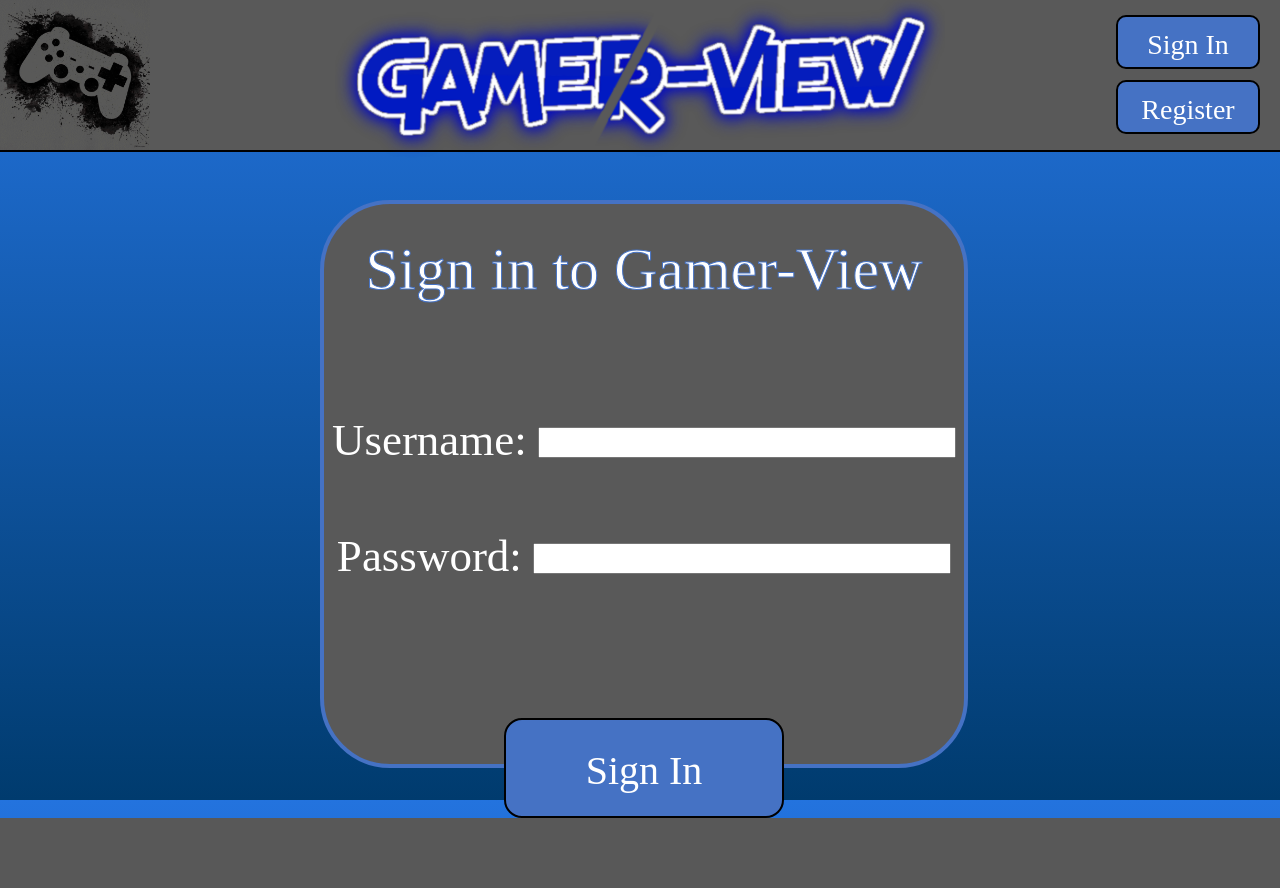
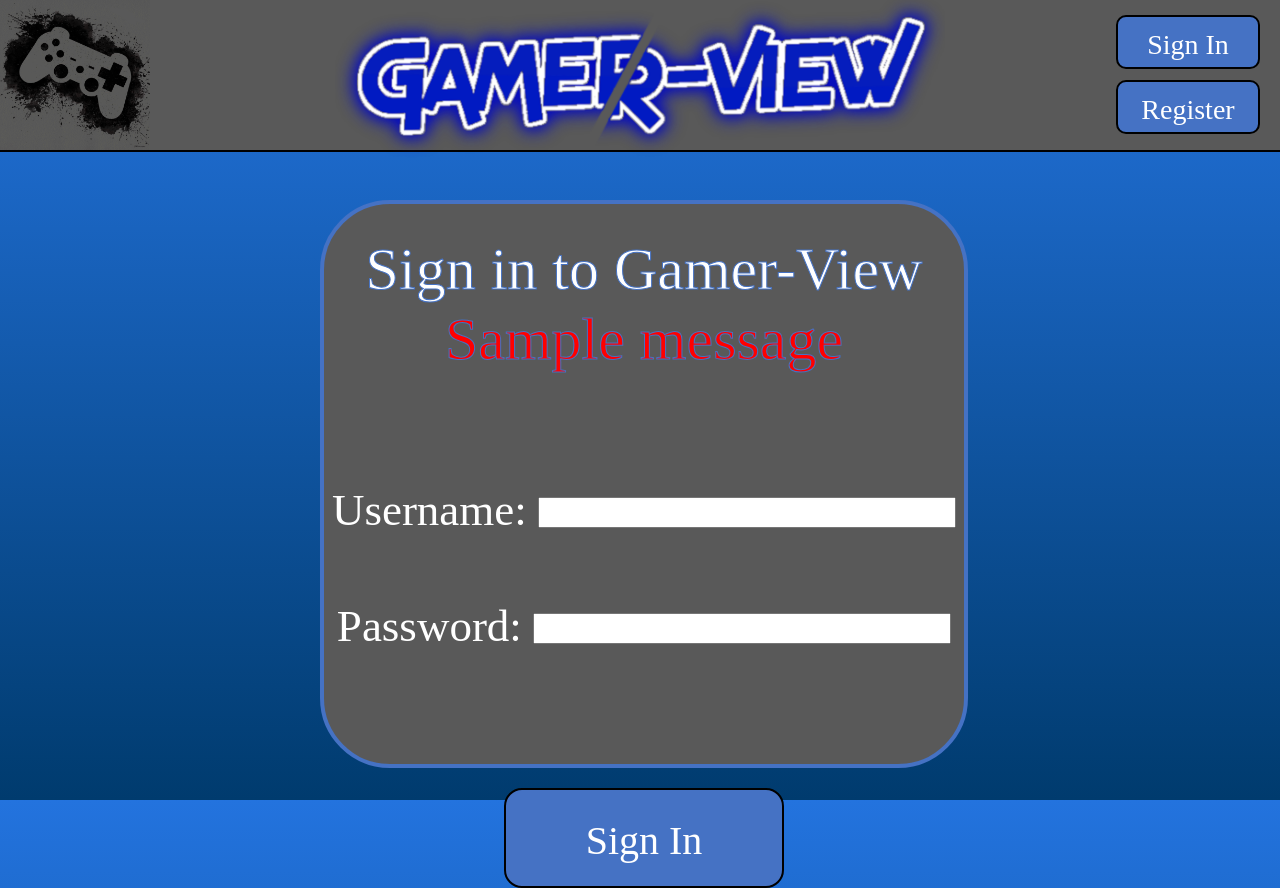
Before and after one commit to 2390201w/wad_project, a Django app: template templates/gamer_view/login.html in a window 1280 px wide. Before the commit the page ends 818 px from the top, so only its background shows below. Run offline with Django 3.2, Linux system fonts and the light colour scheme; the template is opened without the code that fills it, so the values that code supplies are empty; tables that the repository leaves empty hold one stand-in row (values such as "Sample post"); one stand-in notice (Sample message) is shown.

Commit message:
added an error message for sign in

```diff
--- a/templates/gamer_view/login.html
+++ b/templates/gamer_view/login.html
@@ -8,6 +8,9 @@
 {% block body_block %}
 	<div class="content_box">
 	  <p>Sign in to Gamer-View</p>
+		{% for mess in messages %}
+			<p style="color:red" >{{ mess }}<p>
+		{% endfor %}
 		<form id="login_form" method="POST" action="{% url 'gamer_view:login' %}">
 			{% csrf_token %}
 			<p id="login_details">Username: <input type="text" name="username" maxlength="20" size="50" class="format_input" /></p>
```
